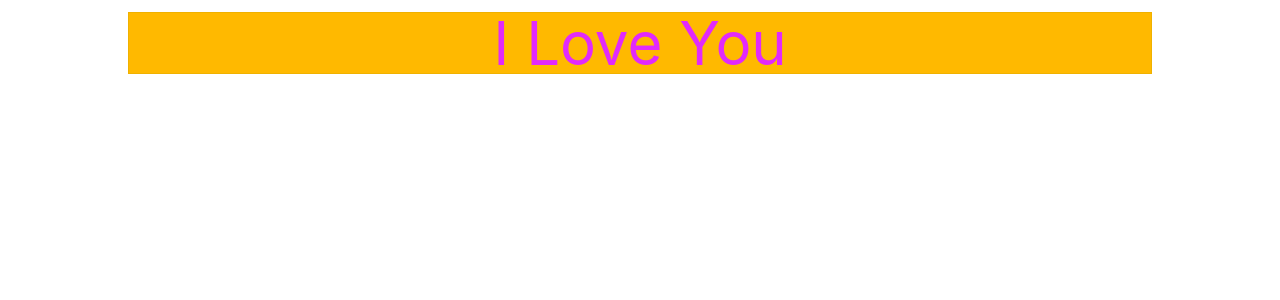
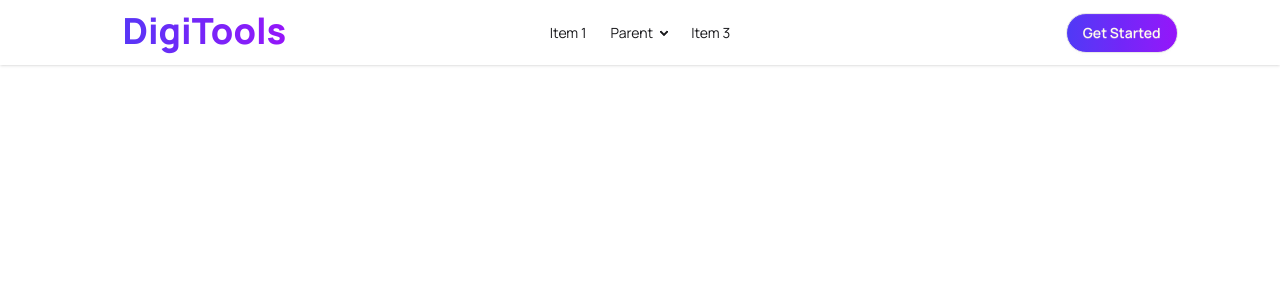
Before and after one commit to mdmasrafimahbubnirob/DigiTools-Platform, a React (Vite) app: page / in a window 1280 px wide. Shown: the top 300 px of the page. Built offline with nearby package versions, Linux system fonts and the light colour scheme.

Commit message:
git test

```diff
--- a/index.html
+++ b/index.html
@@ -2,9 +2,9 @@
 <html lang="en">
   <head>
     <meta charset="UTF-8" />
-    <link rel="icon" type="image/svg+xml" href="/favicon.svg" />
+    <link rel="icon" type="image/svg+xml" href="/public/favicon.svg" />
     <meta name="viewport" content="width=device-width, initial-scale=1.0" />
-    <title>DigiTools Platform</title>
+    <title>DigiTools</title>
   </head>
   <body>
     <div id="root"></div>
--- a/src/App.jsx
+++ b/src/App.jsx
@@ -1,16 +1,13 @@
 
 import './App.css'
+import Home from './pages/Home'
 
 function App() {
 
   return (
     <>
 
-      <div className='mx-auto border border-yellow-500 min-w-3xl max-w-5xl mt-3 bg-amber-400'>
-        <h1 className='text-6xl mx-auto text-fuchsia-500 text-center'>I Love You</h1>
-      </div>
-
-
+      <Home></Home>
     </>
   )
 }
--- /dev/null
+++ b/src/components/Navbar.jsx
@@ -0,0 +1,56 @@
+// import React from 'react';
+
+const Navbar = () => {
+    return (
+        <div className="">
+
+
+            <div className="navbar bg-base-100 shadow-sm px-[8%]">
+                <div className="navbar-start">
+                    <div className="dropdown">
+                        <div tabIndex={0} role="button" className="btn btn-ghost lg:hidden">
+                            <svg xmlns="http://www.w3.org/2000/svg" className="h-5 w-5" fill="none" viewBox="0 0 24 24" stroke="currentColor"> <path strokeLinecap="round" strokeLinejoin="round" strokeWidth="2" d="M4 6h16M4 12h8m-8 6h16" /> </svg>
+                        </div>
+                        <ul
+                            tabIndex="-1"
+                            className="menu menu-sm dropdown-content bg-base-100 rounded-box z-1 mt-3 w-52 p-2 shadow">
+                            <li><a>Item 1</a></li>
+                            <li>
+                                <a>Parent</a>
+                                <ul className="p-2">
+                                    <li><a>Submenu 1</a></li>
+                                    <li><a>Submenu 2</a></li>
+                                </ul>
+                            </li>
+                            <li><a>Item 3</a></li>
+                        </ul>
+                    </div>
+                    <a className="bg-clip-text text-transparent pl-5 font-extrabold text-4xl bg-linear-to-r from-[#4f39f6] via-[#7226f8] to-[#9514fa] pb-1">DigiTools</a>
+                </div>
+                <div className="navbar-center hidden lg:flex">
+                    <ul className="menu menu-horizontal px-1">
+                        <li><a>Item 1</a></li>
+                        <li>
+                            <details>
+                                <summary>Parent</summary>
+                                <ul className="p-2 bg-base-100 w-40 z-1">
+                                    <li><a>Submenu 1</a></li>
+                                    <li><a>Submenu 2</a></li>
+                                </ul>
+                            </details>
+                        </li>
+                        <li><a>Item 3</a></li>
+                    </ul>
+                </div>
+
+
+
+                <div className="navbar-end">
+                    <a className="btn rounded-full text-amber-50 bg-linear-to-r from-[#4f39f6] via-[#7226f8] to-[#9514fa] hover:text-red-300">Get Started</a>
+                </div>
+            </div>
+        </div>
+    );
+};
+
+export default Navbar;
--- a/src/index.css
+++ b/src/index.css
@@ -1,2 +1,8 @@
+@import url('https://fonts.googleapis.com/css2?family=Manrope:wght@200..800&display=swap');
+
 @import "tailwindcss";
 @import "daisyui/daisyui.css";
+
+*{
+    font-family: "Manrope", sans-serif;
+}
--- /dev/null
+++ b/src/pages/Home.jsx
@@ -0,0 +1,12 @@
+// import React from 'react';
+import Navbar from '../components/Navbar';
+
+const Home = () => {
+    return (
+        <div>
+            <Navbar></Navbar>
+        </div>
+    );
+};
+
+export default Home;
```
Also changed, not shown: src/assets/DigiTools.png (added).
